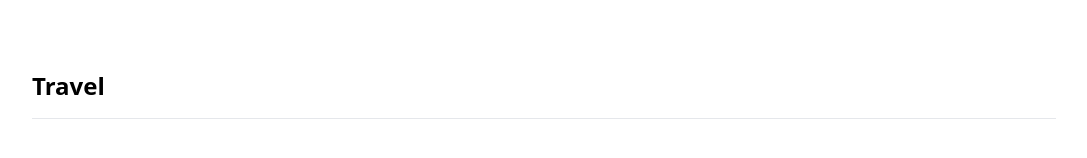
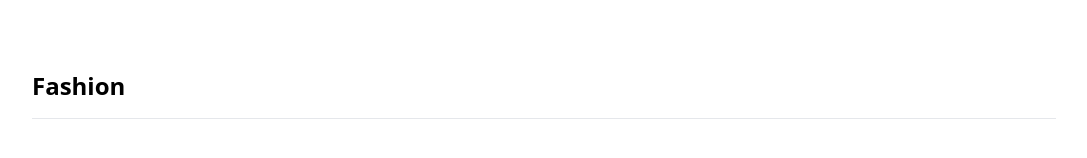
Before and after one commit to virae/brands-in-russia, a Vue app: page / in a window 1280 px wide. Shown: the part 3266-3424 px from the top of the page, without its empty margins (96-1183 px from the left). Built offline with nearby package versions, Linux system fonts and the light colour scheme.

Commit message:
Moved some brands from 'Open' zone

```diff
--- a/src/constants/brands.js
+++ b/src/constants/brands.js
@@ -11,9 +11,9 @@ export default [
     id: 'mondelez',
     name: 'Mondelez',
     description: '',
-    status: -1,
+    status: 1,
     twitter: 'MDLZ',
-    category: ''
+    category: 'Food & Beverages'
   },
   {
     id: 'nestle',
@@ -35,9 +35,9 @@ export default [
     id: 'uniqlo',
     name: 'Uniqlo',
     description: '',
-    status: -1,
+    status: 1,
     twitter: 'uniqlousa',
-    category: '',
+    category: 'Fashion',
     small: true
   },
   {
@@ -125,10 +125,10 @@ export default [
     id: 'caterpillar',
     name: 'Caterpillar',
     description: '',
-    status: -1,
+    status: 1,
     twitter: 'caterpillarinc',
     small: true,
-    category: ''
+    category: 'Industrials'
   },
   {
     id: 'lush',
@@ -805,7 +805,7 @@ export default [
     id: 'danone',
     name: 'Danone',
     description: '',
-    status: -1,
+    status: 1,
     twitter: 'danone',
     category: 'Food & Beverages'
   },
```
